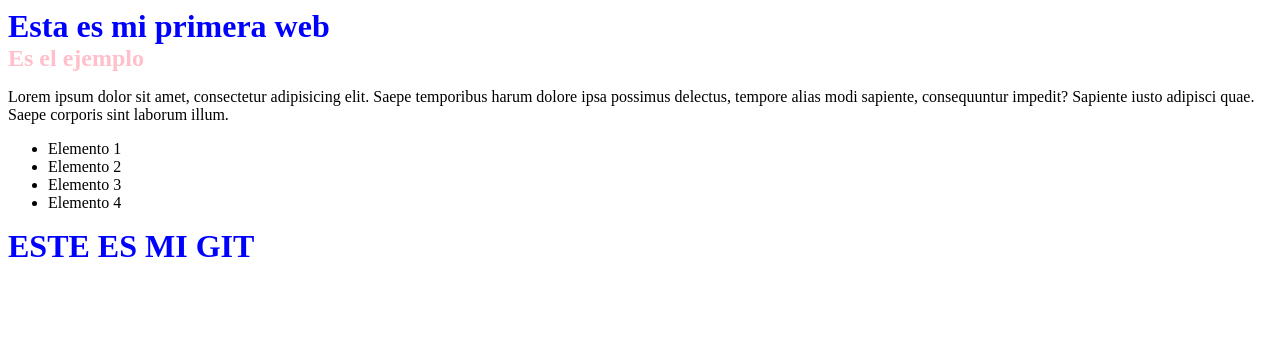
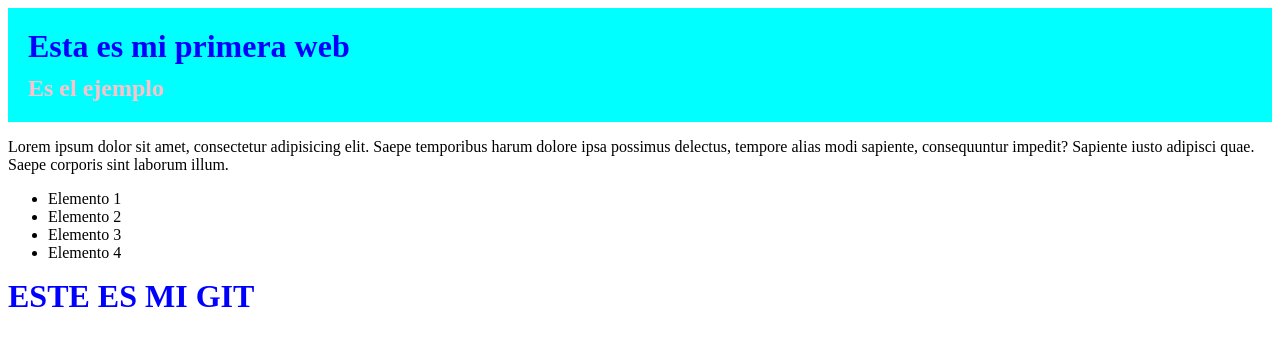
Before and after one commit to EugenijusRu/jugando_con_git, a plain HTML site: page index.html in a window 1280 px wide. Drawn offline with Linux system fonts and the light colour scheme.

Commit message:
Fin de clase

```diff
--- a/style.css
+++ b/style.css
@@ -1,8 +1,14 @@
 h1 {
     color: blue;
     margin: 0;
+    margin-bottom: 10px;
 }
 h2 {
     color: pink;
     margin: 0;
 }
+
+header {
+    background-color: aqua;
+    padding: 20px;
+}
```
